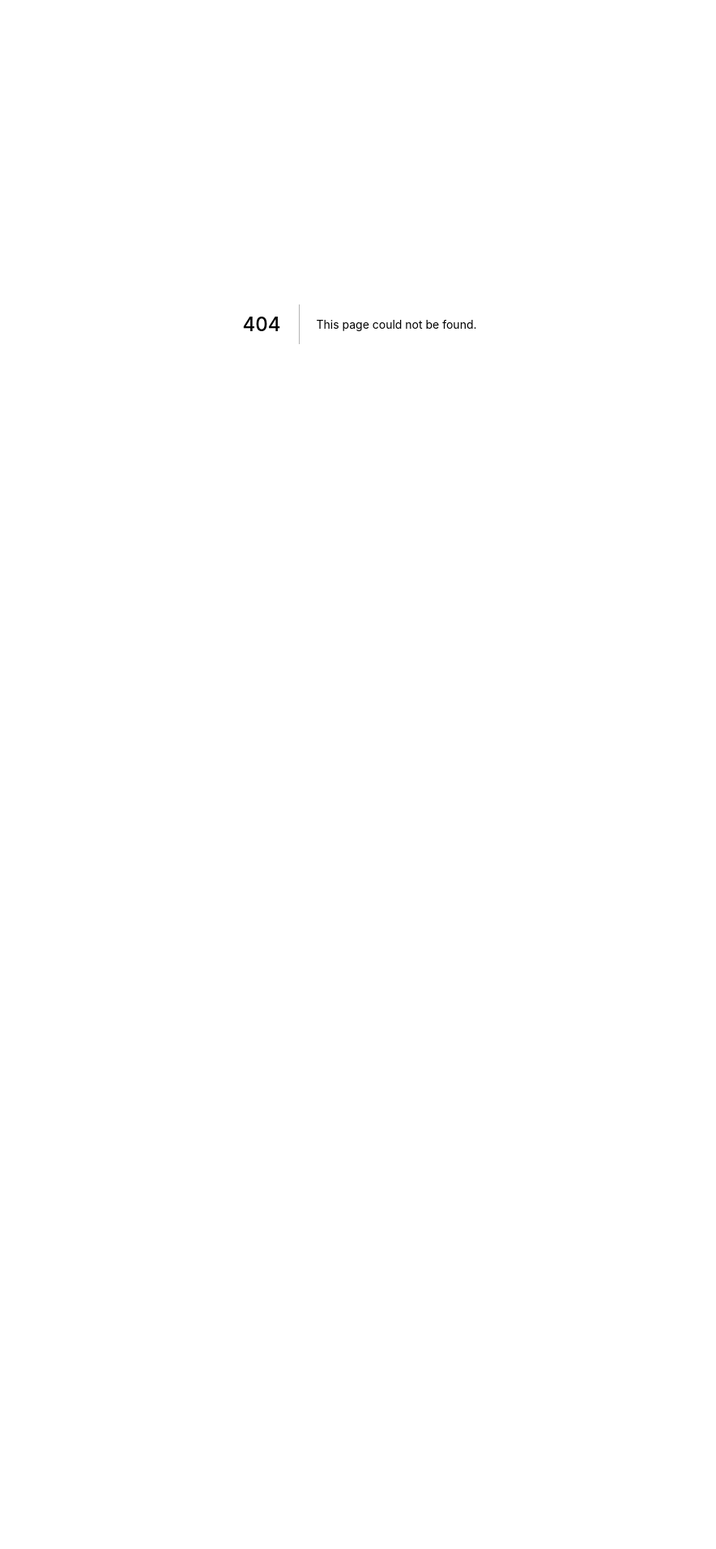
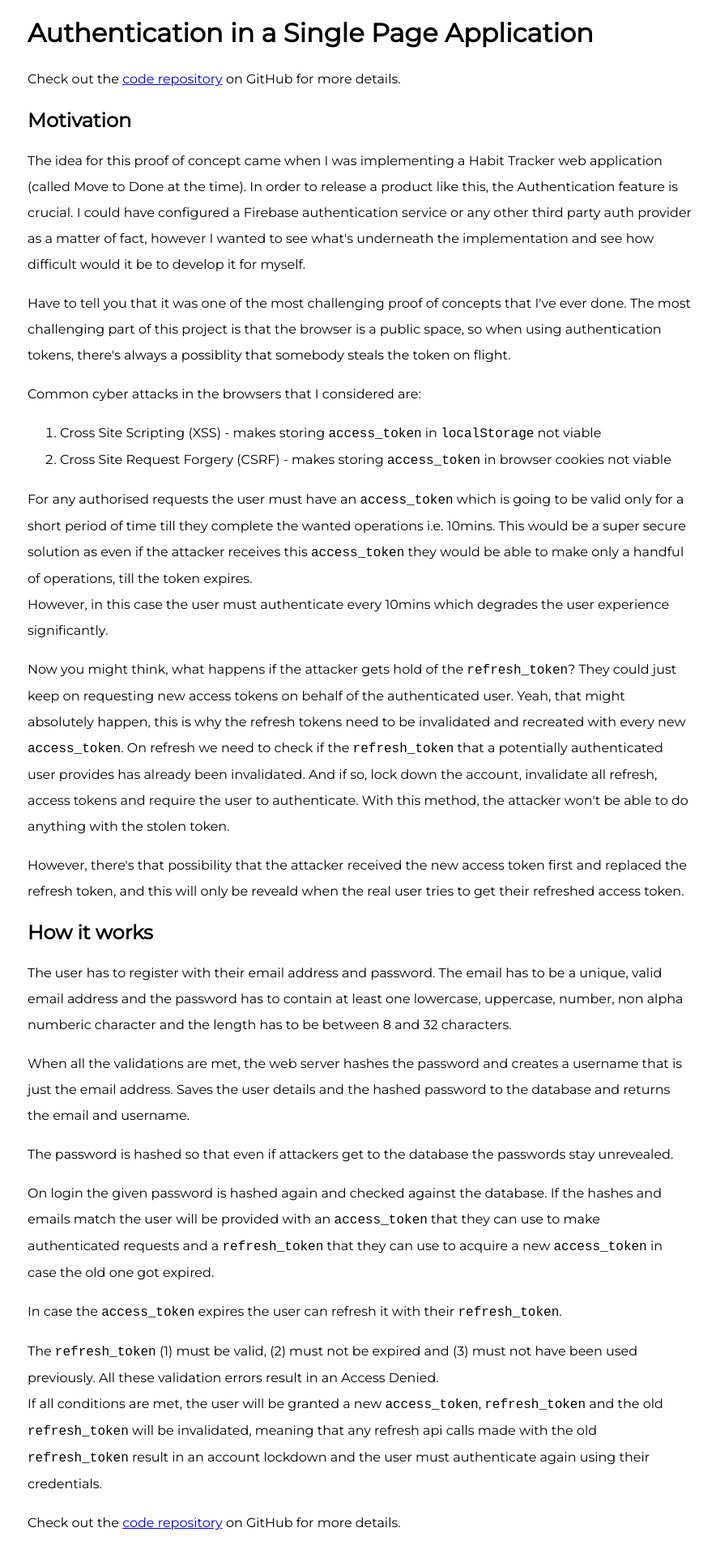
Before and after one commit to szabikr/szabi-space, a Next.js app: page /proof-of-concepts/authentication in a window 1280 px wide. Before the commit this address had no page. Shown: the whole page at 81% size, without its empty margins (196-1080 px from the left). Before the commit the page ends 800 px from the top, so only its background shows below. Built offline with nearby package versions, Linux system fonts and the light colour scheme.

Commit message:
Implements Authentication page and retrieves data via getStaticProps

```diff
--- /dev/null
+++ b/src/components/github-anchor.jsx
@@ -0,0 +1,13 @@
+export default function GithubAnchor({ repoLink }) {
+  return (
+    <section>
+      <p>
+        Check out the{' '}
+        <a href={repoLink} target="_blank" rel="noopener noreferrer">
+          code repository
+        </a>{' '}
+        on GitHub for more details.
+      </p>
+    </section>
+  )
+}
--- a/src/components/projects.jsx
+++ b/src/components/projects.jsx
@@ -1,6 +1,4 @@
-import { projects } from '../data'
-
-export default function Projects() {
+export default function Projects({ projects }) {
   return (
     <section>
       <h3>Projects</h3>
--- a/src/components/sandbox-repos.jsx
+++ b/src/components/sandbox-repos.jsx
@@ -1,6 +1,4 @@
-import { sandboxRepos } from '../data'
-
-export default function SandboxRepos() {
+export default function SandboxRepos({ sandboxRepos }) {
   return (
     <section>
       <h3>Sandbox repos</h3>
--- a/src/components/tutorials.jsx
+++ b/src/components/tutorials.jsx
@@ -1,6 +1,4 @@
-import { tutorials } from '../data'
-
-export default function Tutorials() {
+export default function Tutorials({ tutorials }) {
   return (
     <section>
       <h3>Tutorials</h3>
--- a/src/data.js
+++ b/src/data.js
@@ -80,6 +80,7 @@ export const proofOfConcepts = [
     name: 'Authentication',
     description: 'OAuth 2.0',
     repoLink: 'https://github.com/szabikr/move-to-done',
+    pageUrl: '/proof-of-concepts/authentication',
   },
   {
     name: 'React Boilerplate',
--- /dev/null
+++ b/src/pages/proof-of-concepts/authentication.js
@@ -0,0 +1,132 @@
+import { proofOfConcepts } from '../../data'
+import GithubAnchor from '../../components/github-anchor'
+
+export default function Authentication({ repoLink }) {
+  return (
+    <>
+      <header>
+        <h1>Authentication in a Single Page Application</h1>
+        <GithubAnchor repoLink={repoLink} />
+      </header>
+      <main>
+        <section>
+          <h2>Motivation</h2>
+          <p>
+            The idea for this proof of concept came when I was implementing a
+            Habit Tracker web application (called Move to Done at the time). In
+            order to release a product like this, the Authentication feature is
+            crucial. I could have configured a Firebase authentication service
+            or any other third party auth provider as a matter of fact, however
+            I wanted to see what's underneath the implementation and see how
+            difficult would it be to develop it for myself.
+          </p>
+          <p>
+            Have to tell you that it was one of the most challenging proof of
+            concepts that I've ever done. The most challenging part of this
+            project is that the browser is a public space, so when using
+            authentication tokens, there's always a possiblity that somebody
+            steals the token on flight.
+          </p>
+          <p>
+            Common cyber attacks in the browsers that I considered are:
+            <ol>
+              <li>
+                Cross Site Scripting (XSS) - makes storing{' '}
+                <code>access_token</code> in <code>localStorage</code> not
+                viable
+              </li>
+              <li>
+                Cross Site Request Forgery (CSRF) - makes storing{' '}
+                <code>access_token</code> in browser cookies not viable
+              </li>
+            </ol>
+          </p>
+          <p>
+            For any authorised requests the user must have an{' '}
+            <code>access_token</code> which is going to be valid only for a
+            short period of time till they complete the wanted operations i.e.
+            10mins. This would be a super secure solution as even if the
+            attacker receives this <code>access_token</code> they would be able
+            to make only a handful of operations, till the token expires. <br />
+            However, in this case the user must authenticate every 10mins which
+            degrades the user experience significantly.
+          </p>
+          <p>
+            Now you might think, what happens if the attacker gets hold of the{' '}
+            <code>refresh_token</code>? They could just keep on requesting new
+            access tokens on behalf of the authenticated user. Yeah, that might
+            absolutely happen, this is why the refresh tokens need to be
+            invalidated and recreated with every new <code>access_token</code>.
+            On refresh we need to check if the <code>refresh_token</code> that a
+            potentially authenticated user provides has already been
+            invalidated. And if so, lock down the account, invalidate all
+            refresh, access tokens and require the user to authenticate. With
+            this method, the attacker won't be able to do anything with the
+            stolen token.
+          </p>
+          <p>
+            However, there's that possibility that the attacker received the new
+            access token first and replaced the refresh token, and this will
+            only be reveald when the real user tries to get their refreshed
+            access token.
+          </p>
+        </section>
+        <section>
+          <h2>How it works</h2>
+          <p>
+            The user has to register with their email address and password. The
+            email has to be a unique, valid email address and the password has
+            to contain at least one lowercase, uppercase, number, non alpha
+            numberic character and the length has to be between 8 and 32
+            characters.
+          </p>
+          <p>
+            When all the validations are met, the web server hashes the password
+            and creates a username that is just the email address. Saves the
+            user details and the hashed password to the database and returns the
+            email and username.
+          </p>
+          <p>
+            The password is hashed so that even if attackers get to the database
+            the passwords stay unrevealed.
+          </p>
+          <p>
+            On login the given password is hashed again and checked against the
+            database. If the hashes and emails match the user will be provided
+            with an <code>access_token</code> that they can use to make
+            authenticated requests and a <code>refresh_token</code> that they
+            can use to acquire a new <code>access_token</code> in case the old
+            one got expired.
+          </p>
+          <p>
+            In case the <code>access_token</code> expires the user can refresh
+            it with their <code>refresh_token</code>.
+          </p>
+          <p>
+            The <code>refresh_token</code> (1) must be valid, (2) must not be
+            expired and (3) must not have been used previously. All these
+            validation errors result in an Access Denied. <br />
+            If all conditions are met, the user will be granted a new{' '}
+            <code>access_token</code>, <code>refresh_token</code> and the old{' '}
+            <code>refresh_token</code> will be invalidated, meaning that any
+            refresh api calls made with the old <code>refresh_token</code>{' '}
+            result in an account lockdown and the user must authenticate again
+            using their credentials.
+          </p>
+        </section>
+      </main>
+      <footer>
+        <GithubAnchor repoLink={repoLink} />
+      </footer>
+    </>
+  )
+}
+
+export async function getStaticProps(context) {
+  const repoLink = proofOfConcepts.find(
+    (poc) => poc.name == 'Authentication',
+  ).repoLink
+  return {
+    props: { repoLink },
+  }
+}
--- a/src/styles/main.css
+++ b/src/styles/main.css
@@ -73,7 +73,7 @@ ul {
   grid-row-gap: 40px;
 }
 
-li {
+ul li {
   display: inline-block;
   text-align: center;
   padding: 32px 0;
@@ -81,17 +81,17 @@ li {
   border-radius: 16px;
 }
 
-li:hover {
+ul li:hover {
   border: 1px solid #000;
 }
 
-li p {
+ul li p {
   font-weight: 400;
   font-size: 16px;
   line-height: 24px;
 }
 
-li img {
+ul li img {
   display: inline-block;
   height: 48px;
   max-width: 140px;
```
Also changed, not shown: src/components/proof-of-concepts.jsx (+15 -5 lines), src/pages/index.js (+18 -5 lines).
